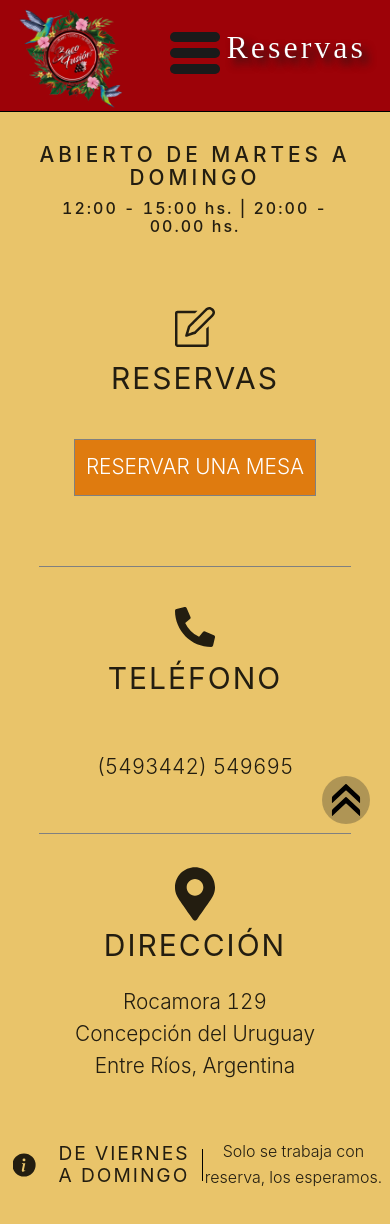
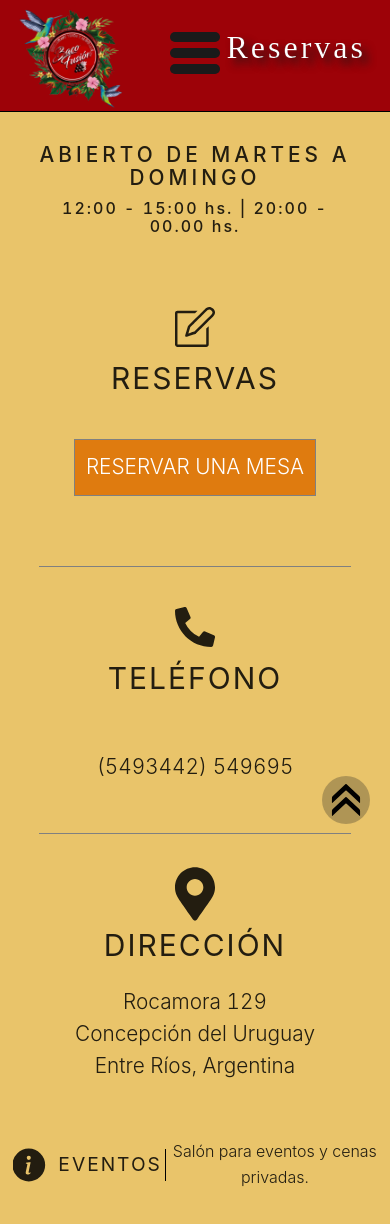
Before and after one commit to marioacaballero/Baco-Fusion-App, a React (Create React App) app: page /reservations in a window 390 px wide. Shown: the top 1224 px of the page. Built offline with nearby package versions, Linux system fonts and the light colour scheme; grey boxes are pictures that could not be loaded; a web font is replaced by a local one.

Commit message:
change text to 'eventos' in reservation component

```diff
--- a/src/Components/NavBar/NavBar.module.css
+++ b/src/Components/NavBar/NavBar.module.css
@@ -53,7 +53,7 @@
     align-items: center;
     top: 7rem;
     /* bottom: 0; */
-    background-color: #9d0207de;
+    background-color: #9d0207ee;
     width: 100%;
     /* height: 50%; */
     clip-path: circle(0 at center);
--- a/src/Components/Reservations/Reservations.tsx
+++ b/src/Components/Reservations/Reservations.tsx
@@ -50,8 +50,8 @@ export const Reservations = () => {
       </section>
       <div className={style.info}>
         <BsInfoCircleFill className={style.icon2} />
-        <h3>De viernes a domingo</h3>
-        <p>Solo se trabaja con reserva, los esperamos.</p>
+        <h3>Eventos</h3>
+        <p>Salón para eventos y cenas privadas.</p>
       </div>
       <Maps />
     </div>
```
